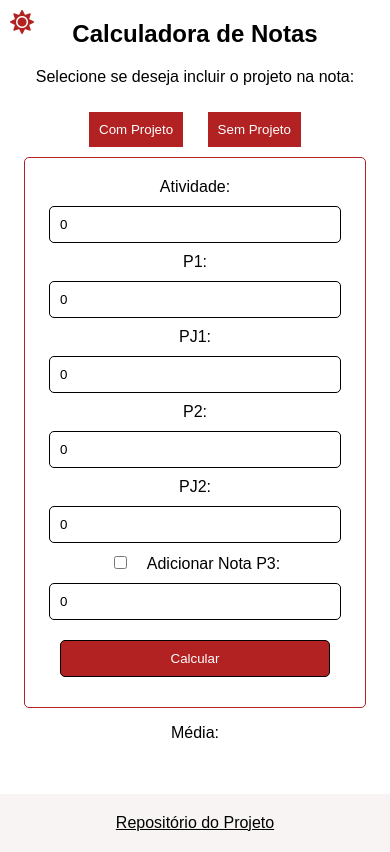
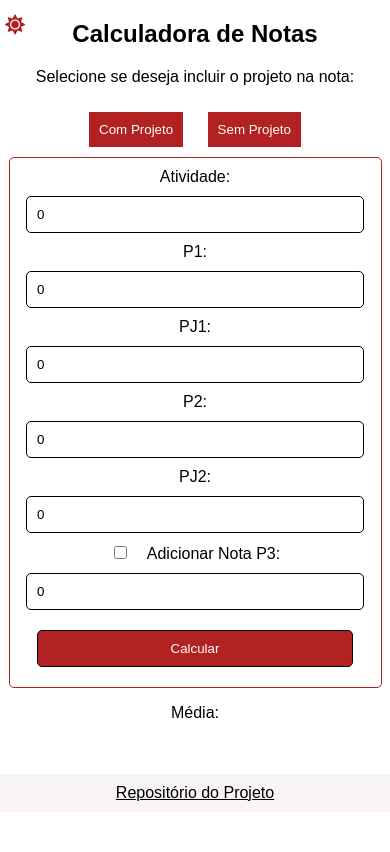
Before and after one commit to cauaqroz/Calculadora-Media-Fatec, a plain HTML site: page index.html in a window 390 px wide. Drawn offline with Linux system fonts and the light colour scheme.

Commit message:
Update index.html

```diff
--- a/index.html
+++ b/index.html
@@ -134,6 +134,39 @@ footer.dark-theme {
 
 footer.dark-theme a {
     color: #f5f5f5; /* Cinza claro */
+}
+
+@media (max-width: 600px) {
+    body {
+        font-size: 16px;
+    }
+
+    h1 {
+        font-size: 24px;
+    }
+
+    .formulario {
+        width: 90%;
+        padding: 10px;
+    }
+
+    .formulario input[type="number"], .formulario button {
+        width: 90%;
+    }
+
+    #theme-icon {
+        top: 15px;
+        left: 5px;
+        font-size: 20px;
+    }
+
+    #resultado {
+        font-size: 18px;
+    }
+
+    footer {
+        padding: 10px;
+    }
 }
     </style>
     <script>
```
